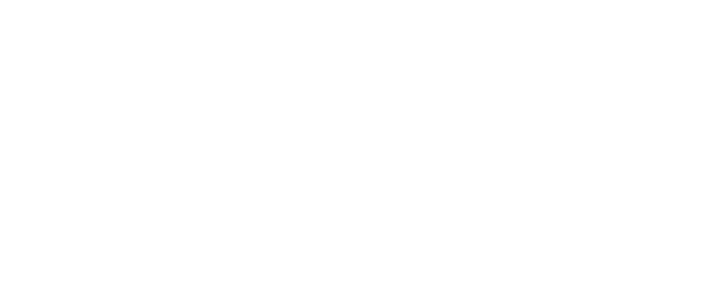
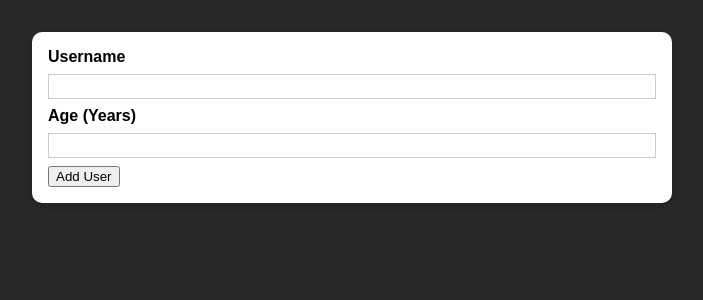
Before and after one commit to SilverFlame83/react-practice-project, a React (Create React App) app: page / in a window 1280 px wide. Shown: the top 300 px of the page, without its empty margins (288-991 px from the left). Built offline with nearby package versions, Linux system fonts and the light colour scheme.

Commit message:
UI and User components added

```diff
--- a/src/App.js
+++ b/src/App.js
@@ -1,10 +1,11 @@
-import React from 'react';
+import React from "react";
 
+import AddUser from "./components/Users/AddUse";
 
 function App() {
   return (
     <div>
-
+      <AddUser />
     </div>
   );
 }
--- /dev/null
+++ b/src/components/UI/Card.js
@@ -0,0 +1,11 @@
+import React from "react";
+
+import styles from "./Card.module.css"
+
+const Card = props=>{
+return <div className={`${styles.card} ${props.className}`}>
+    {props.children}
+</div>
+}
+
+export default Card;
--- /dev/null
+++ b/src/components/UI/Card.module.css
@@ -0,0 +1,5 @@
+.card{
+    background: white;
+    box-shadow: 0 2px 8px rgba(0, 0, 0, 0.26);
+    border-radius: 10px;
+}
--- /dev/null
+++ b/src/components/Users/AddUse.js
@@ -0,0 +1,23 @@
+import React from "react";
+
+import Card from "../UI/Card";
+import styles from "./AddUser.module.css";
+
+const AddUser = (props) => {
+  const addUserHandler = (event) => {
+    event.preventDefault();
+  };
+  return (
+    <Card className={styles.input}>
+      <form onSubmit={addUserHandler}>
+        <label htmlFor="username">Username</label>
+        <input id="username" type="text"></input>
+        <label htmlFor="age">Age (Years)</label>
+        <input id="age" type="number"></input>
+        <button type="submit">Add User</button>
+      </form>
+    </Card>
+  );
+};
+
+export default AddUser;
--- /dev/null
+++ b/src/components/Users/AddUser.module.css
@@ -0,0 +1,26 @@
+.input {
+  margin: 2rem auto;
+  padding: 1rem;
+  width: 90%;
+  max-width: 40rem;
+}
+
+.input label {
+  display: block;
+  font-weight: bold;
+  margin-bottom: 0.5rem;
+}
+
+.input input {
+  font: inherit;
+  display: block;
+  width: 100%;
+  border: 1px solid #ccc;
+  padding: 0.15rem;
+  margin-bottom: 0.5rem;
+}
+
+.input input:focus {
+  outline: none;
+  border-color: #4f005f;
+}
--- a/src/index.css
+++ b/src/index.css
@@ -4,6 +4,7 @@
 
 html {
   font-family: sans-serif;
+  background: rgb(42, 41, 41);
 }
 
 body {
```
